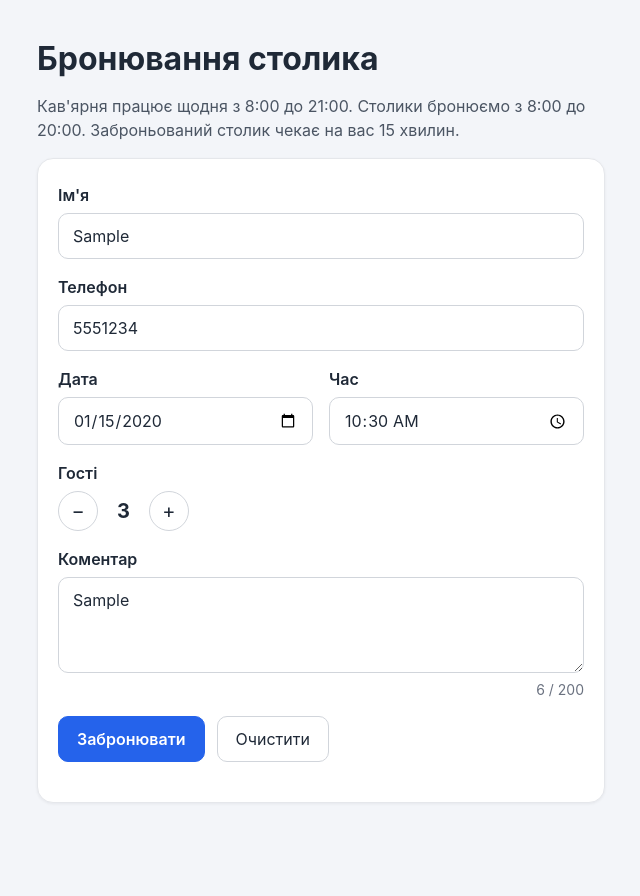
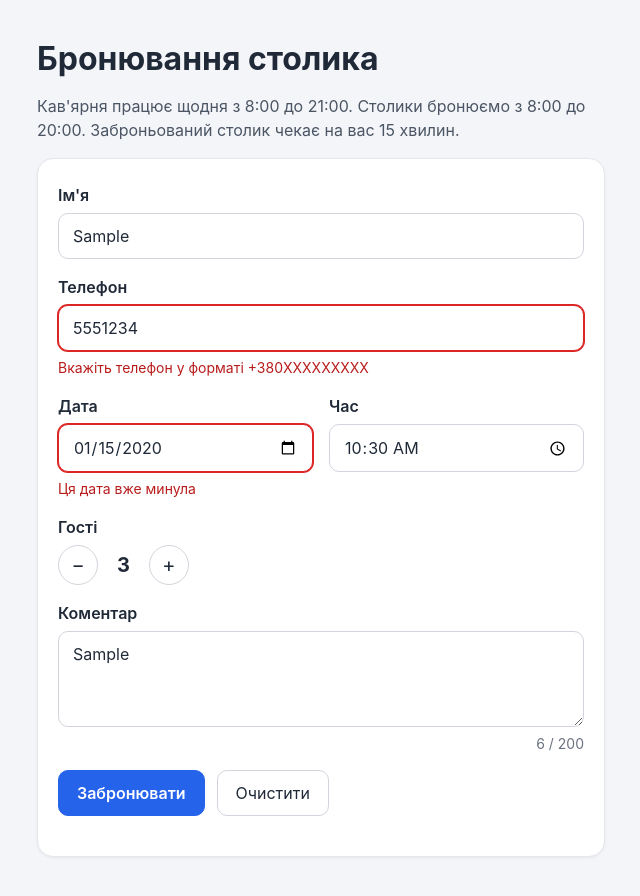
Before and after one commit to Anarenaa/react-labs, a React (Vite) app in the folder lab-6/: page / in a window 1280 px wide. Both pictures are taken after typing "Sample", "5551234", "2020-01-15", "10:30", "Sample" into the empty fields and a click on the button "Більше гостей". Shown: the top 896 px of the page, without its empty margins (319-959 px from the left). Before the commit the page ends 859 px from the top, so only its background shows below. Built offline with nearby package versions, Linux system fonts and the light colour scheme.

Commit message:
feat: show validation errors next to the fields

```diff
--- a/lab-6/src/components/BookingForm.jsx
+++ b/lab-6/src/components/BookingForm.jsx
@@ -2,6 +2,8 @@ import { useState } from 'react'
 import { Controller, useForm, useWatch } from 'react-hook-form'
 import GuestsStepper from './GuestsStepper.jsx'
 import { describeBooking } from '../describeBooking.js'
+import { zodResolver } from '@hookform/resolvers/zod'
+import { bookingSchema } from '../bookingSchema.js'
 
 const defaultValues = {
   name: '',
@@ -14,8 +16,19 @@ const defaultValues = {
 
 export default function BookingForm() {
   const [booking, setBooking] = useState(null)
-  const { register, control, handleSubmit, reset, setFocus } = useForm({
+  const {
+    register,
+    control,
+    handleSubmit,
+    reset,
+    setFocus,
+    getValues,
+    trigger,
+    formState: { errors },
+  } = useForm({
+    resolver: zodResolver(bookingSchema),
     defaultValues,
+    mode: 'onTouched',
   })
   const comment = useWatch({ control, name: 'comment' })
 
@@ -38,15 +51,24 @@ export default function BookingForm() {
   return (
     <form
       className="booking-form"
+      noValidate
       onSubmit={handleSubmit(onValid)}
       onKeyDown={handleKeyDown}
     >
       <div className="field">
         <label>
           Ім'я
-          <input {...register('name')} autoComplete="name" required />
+          <input
+            {...register('name')}
+            autoComplete="name"
+            required
+            aria-invalid={errors.name ? 'true' : 'false'}
+            aria-describedby="name-error"
+          />
         </label>
-        <p id="name-error" className="field-error"></p>
+        <p id="name-error" className="field-error">
+          {errors.name?.message}
+        </p>
       </div>
       <div className="field">
         <label>
@@ -57,24 +79,48 @@ export default function BookingForm() {
             autoComplete="tel"
             placeholder="+380671234567"
             required
+            aria-invalid={errors.phone ? 'true' : 'false'}
+            aria-describedby="phone-error"
           />
         </label>
-        <p id="phone-error" className="field-error"></p>
+        <p id="phone-error" className="field-error">
+          {errors.phone?.message}
+        </p>
       </div>
       <div className="row">
         <div className="field">
           <label>
             Дата
-            <input type="date" {...register('date')} required />
+            <input
+              type="date"
+              {...register('date', {
+                onChange: () => {
+                  if (getValues('time')) trigger('time')
+                },
+              })}
+              required
+              aria-invalid={errors.date ? 'true' : 'false'}
+              aria-describedby="date-error"
+            />
           </label>
-          <p id="date-error" className="field-error"></p>
+          <p id="date-error" className="field-error">
+            {errors.date?.message}
+          </p>
         </div>
         <div className="field">
           <label>
             Час
-            <input type="time" {...register('time')} required />
+            <input
+              type="time"
+              {...register('time')}
+              required
+              aria-invalid={errors.time ? 'true' : 'false'}
+              aria-describedby="time-error"
+            />
           </label>
-          <p id="time-error" className="field-error"></p>
+          <p id="time-error" className="field-error">
+            {errors.time?.message}
+          </p>
         </div>
       </div>
       <Controller
```
